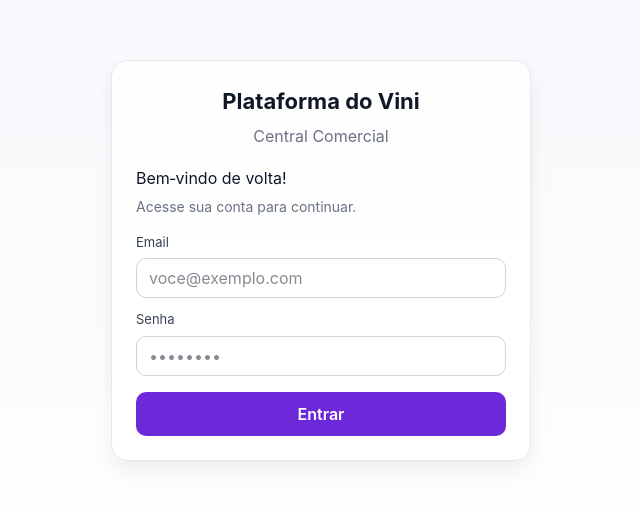
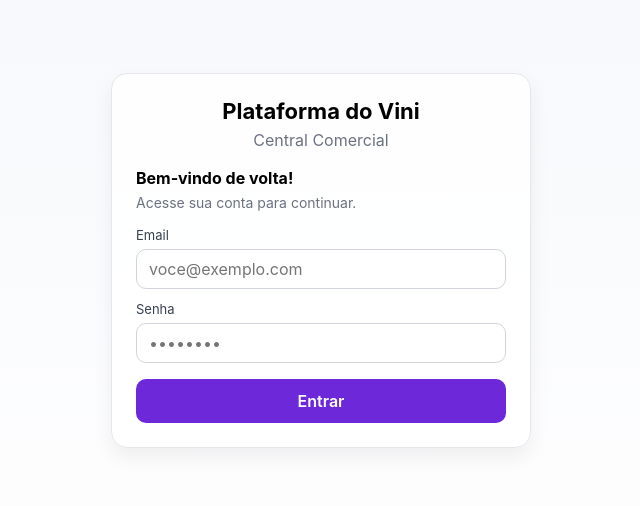
Before and after one commit to munhozvinicius/book-especialista-vini, a React (Vite) app: page /login in a window 1280 px wide. Shown: the part 140-646 px from the top of the page, without its empty margins (319-959 px from the left). Built offline with nearby package versions, Linux system fonts and the light colour scheme; no server answers; the database is empty.

Commit message:
Update index.css

```diff
--- a/src/index.css
+++ b/src/index.css
@@ -1,5 +1,4 @@
-@import "tailwindcss";
-
-/* ajustes básicos */
-html, body, #root { height: 100%; }
-body { @apply bg-gray-50 text-gray-900 antialiased; }
+html,body,#root{height:100%}
+*{box-sizing:border-box}
+body{margin:0;background:#f8fafc}
+input,button,select,textarea{font:inherit}
```
